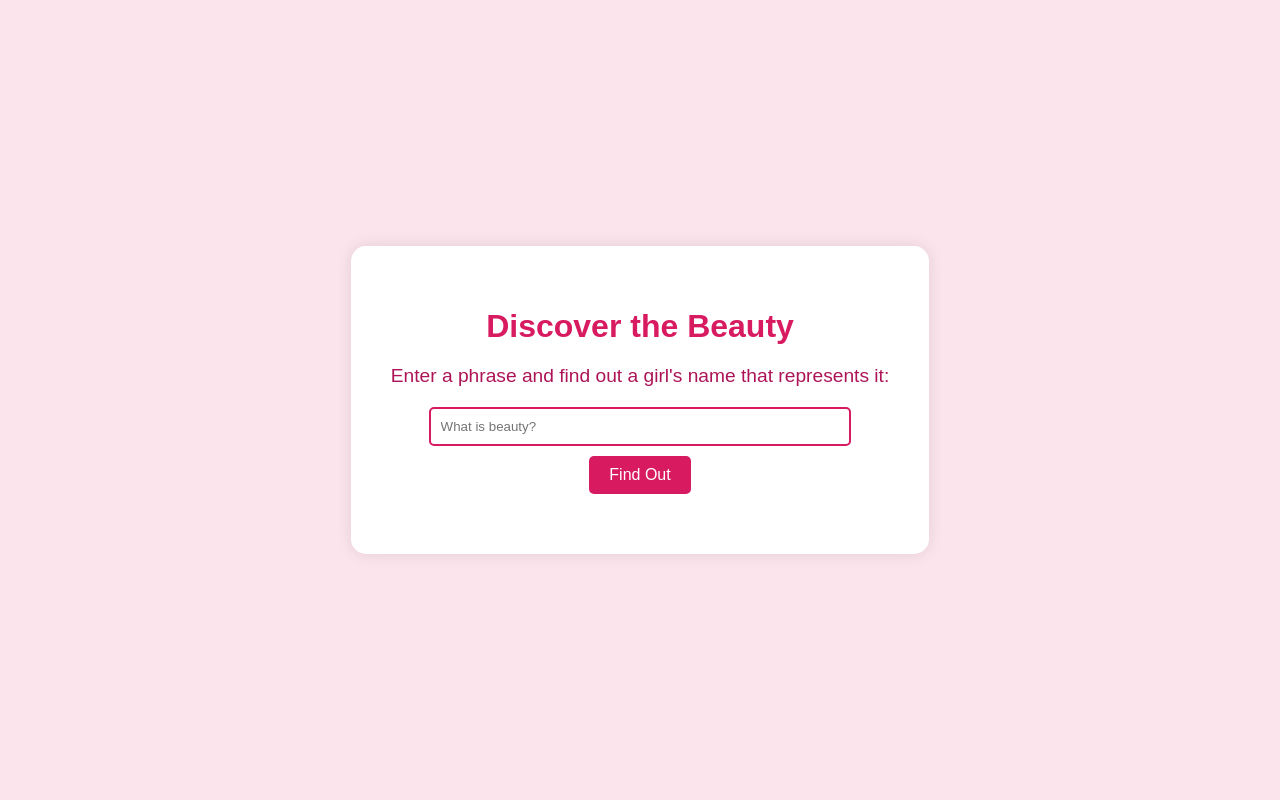
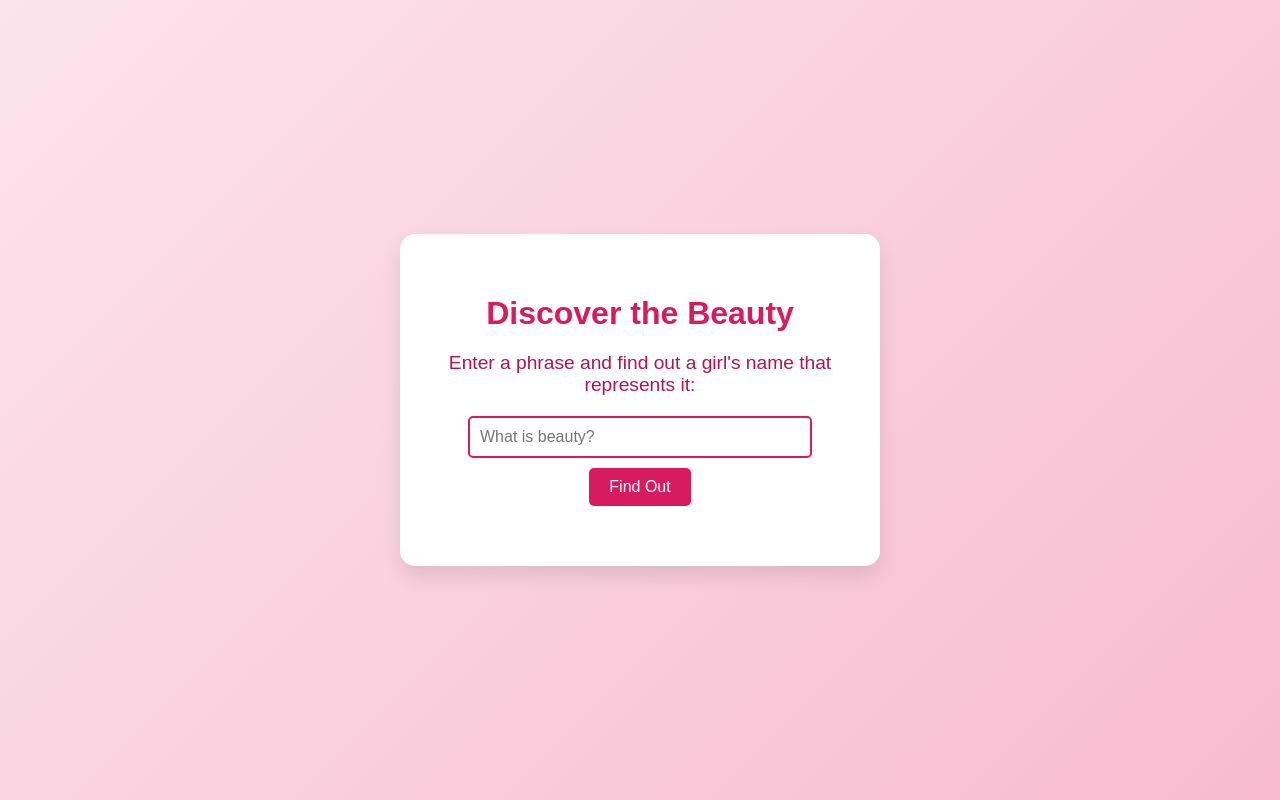
Before and after one commit to tanmayy007/cutiepie, a plain HTML site: page index.html in a window 1280 px wide. Drawn offline with Linux system fonts and the light colour scheme.

Commit message:
Update styles.css

```diff
--- a/styles.css
+++ b/styles.css
@@ -1,6 +1,6 @@
 body {
     font-family: 'Arial', sans-serif;
-    background-color: #fce4ec;
+    background: linear-gradient(135deg, #fce4ec, #f8bbd0);
     color: #333;
     margin: 0;
     padding: 0;
@@ -14,14 +14,17 @@ body {
     background-color: #ffffff;
     border-radius: 15px;
     padding: 40px;
-    box-shadow: 0px 0px 15px rgba(0, 0, 0, 0.1);
+    box-shadow: 0px 10px 20px rgba(0, 0, 0, 0.1);
     text-align: center;
+    max-width: 400px;
+    width: 100%;
 }
 
 h1 {
     color: #d81b60;
     margin-bottom: 20px;
     font-size: 2em;
+    font-weight: bold;
 }
 
 p {
@@ -40,6 +43,7 @@ input[type="text"] {
     border-radius: 5px;
     border: 2px solid #d81b60;
     margin-bottom: 10px;
+    font-size: 1em;
 }
 
 button {
@@ -50,6 +54,7 @@ button {
     border-radius: 5px;
     cursor: pointer;
     font-size: 1em;
+    transition: background-color 0.3s ease;
 }
 
 button:hover {
```
